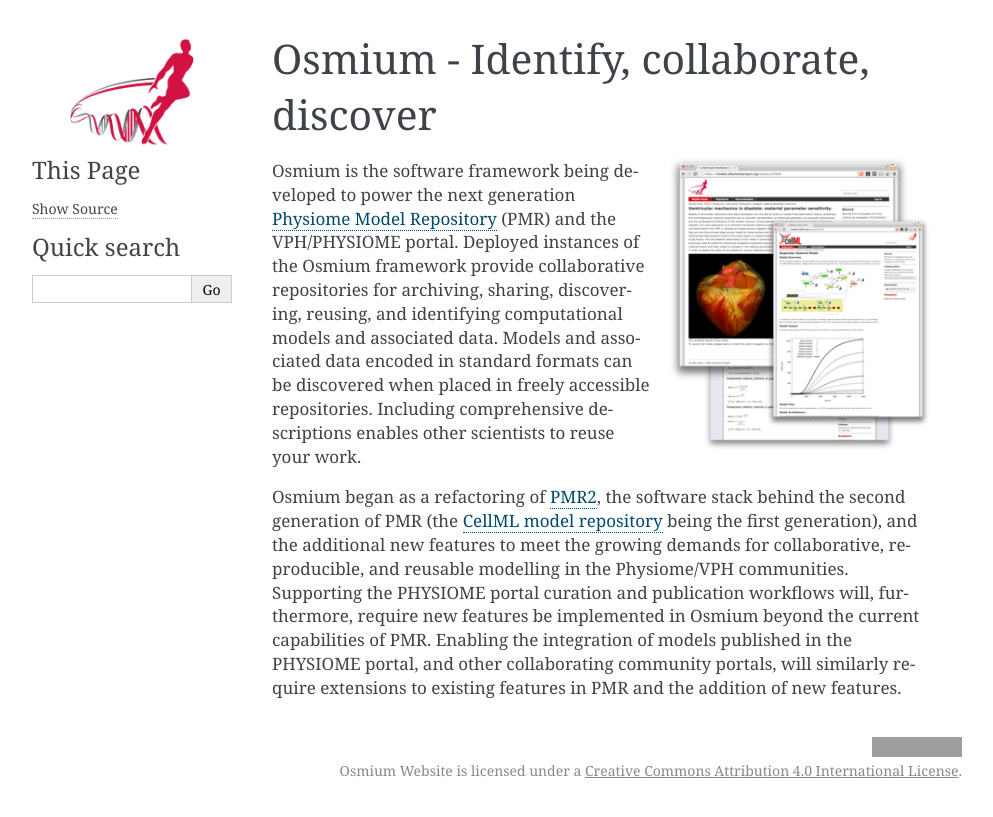
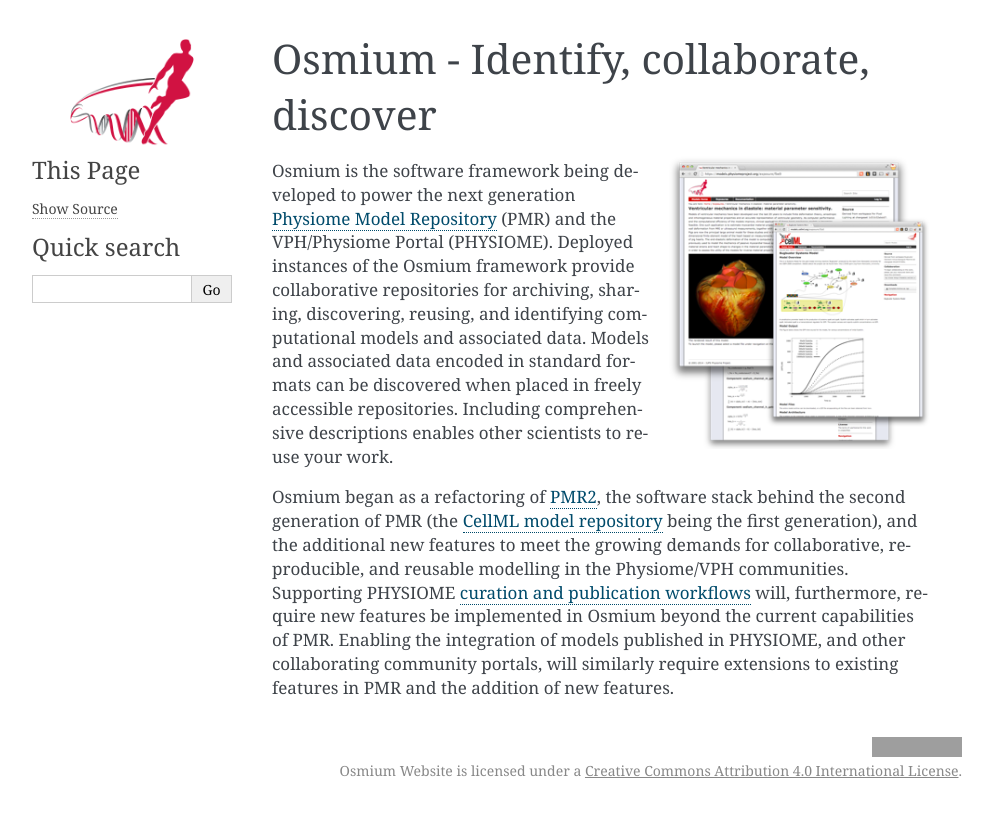
Before and after one commit to nickerso/osmium-website, a Sphinx documentation site: the page built from source/index.rst, in a window 1280 px wide. Shown: the top 817 px of the page, without its empty margins (148-1141 px from the left). Built offline with Sphinx 7.4.7, drawn with Linux system fonts in a browser that asks for light colours; grey boxes are pictures that could not be loaded.

Commit message:
consistently use 'VPH/Physiome Portal' or PHSYIOME; add link to curation workflow poster on FigShare

```diff
--- a/source/index.rst
+++ b/source/index.rst
@@ -12,6 +12,6 @@
    :target: https://models.physiomeproject.org
    :alt: Examples from the Physiome Model Repository.
 
-Osmium is the software framework being developed to power the next generation `Physiome Model Repository <https://models.physiomeproject.org>`_ (PMR) and the VPH/PHYSIOME portal. Deployed instances of the Osmium framework provide collaborative repositories for archiving, sharing, discovering, reusing, and identifying computational models and associated data. Models and associated data encoded in standard formats can be discovered when placed in freely accessible repositories. Including comprehensive descriptions enables other scientists to reuse your work.
+Osmium is the software framework being developed to power the next generation `Physiome Model Repository <https://models.physiomeproject.org>`_ (PMR) and the VPH/Physiome Portal (PHYSIOME). Deployed instances of the Osmium framework provide collaborative repositories for archiving, sharing, discovering, reusing, and identifying computational models and associated data. Models and associated data encoded in standard formats can be discovered when placed in freely accessible repositories. Including comprehensive descriptions enables other scientists to reuse your work.
 
-Osmium began as a refactoring of `PMR2 <http://dx.doi.org/10.1093/bioinformatics/btq723>`_, the software stack behind the second generation of PMR (the `CellML model repository <http://dx.doi.org/10.1093/bioinformatics/btn390>`_ being the first generation), and the additional new features to meet the growing demands for collaborative, reproducible, and reusable modelling in the Physiome/VPH communities. Supporting the PHYSIOME portal curation and publication workflows will, furthermore, require new features be implemented in Osmium beyond the current capabilities of PMR. Enabling the integration of models published in the PHYSIOME portal, and other collaborating community portals, will similarly require extensions to existing features in PMR and the addition of new features.
+Osmium began as a refactoring of `PMR2 <http://dx.doi.org/10.1093/bioinformatics/btq723>`_, the software stack behind the second generation of PMR (the `CellML model repository <http://dx.doi.org/10.1093/bioinformatics/btn390>`_ being the first generation), and the additional new features to meet the growing demands for collaborative, reproducible, and reusable modelling in the Physiome/VPH communities. Supporting PHYSIOME `curation and publication workflows <https://dx.doi.org/10.6084/m9.figshare.3811065>`_ will, furthermore, require new features be implemented in Osmium beyond the current capabilities of PMR. Enabling the integration of models published in PHYSIOME, and other collaborating community portals, will similarly require extensions to existing features in PMR and the addition of new features.
```
